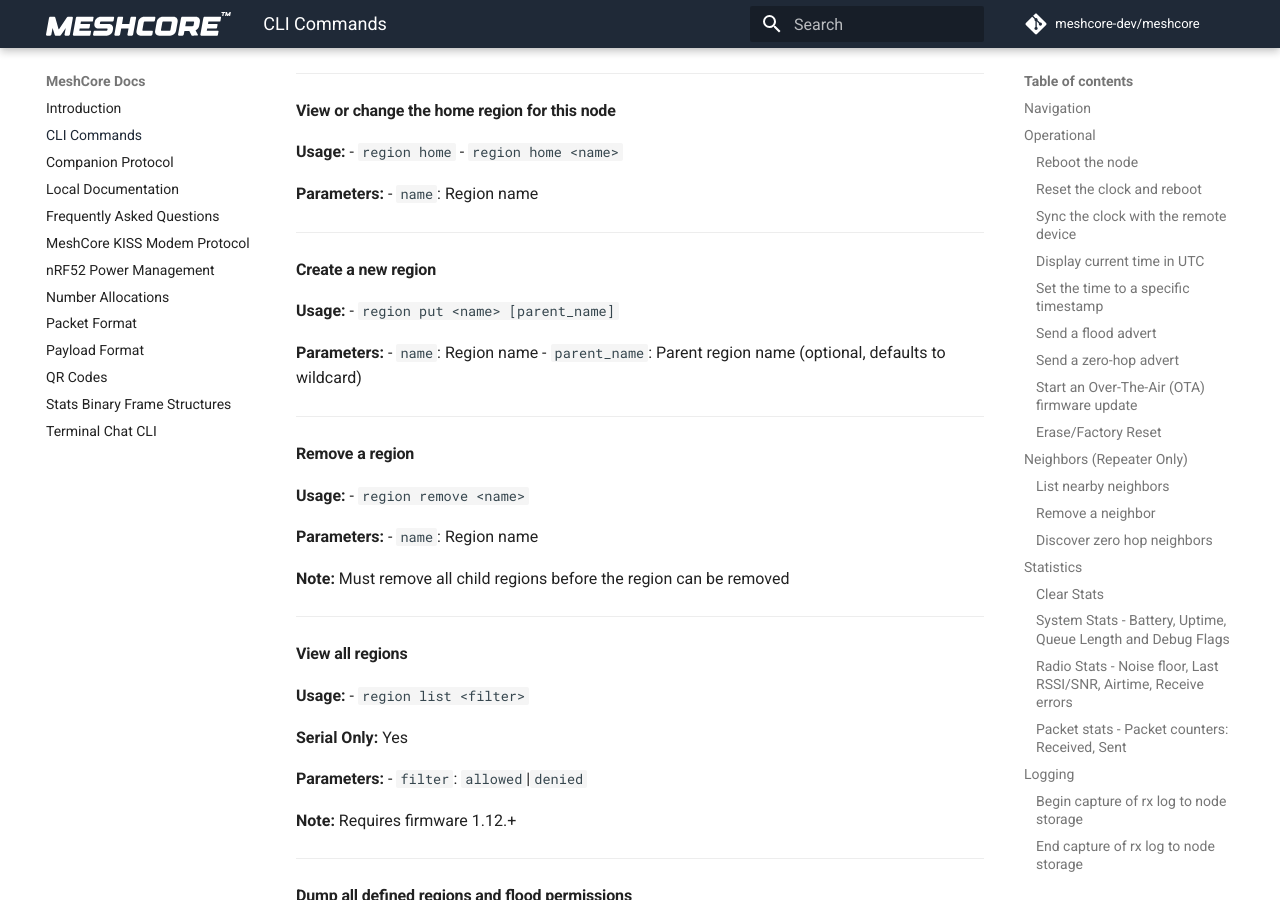
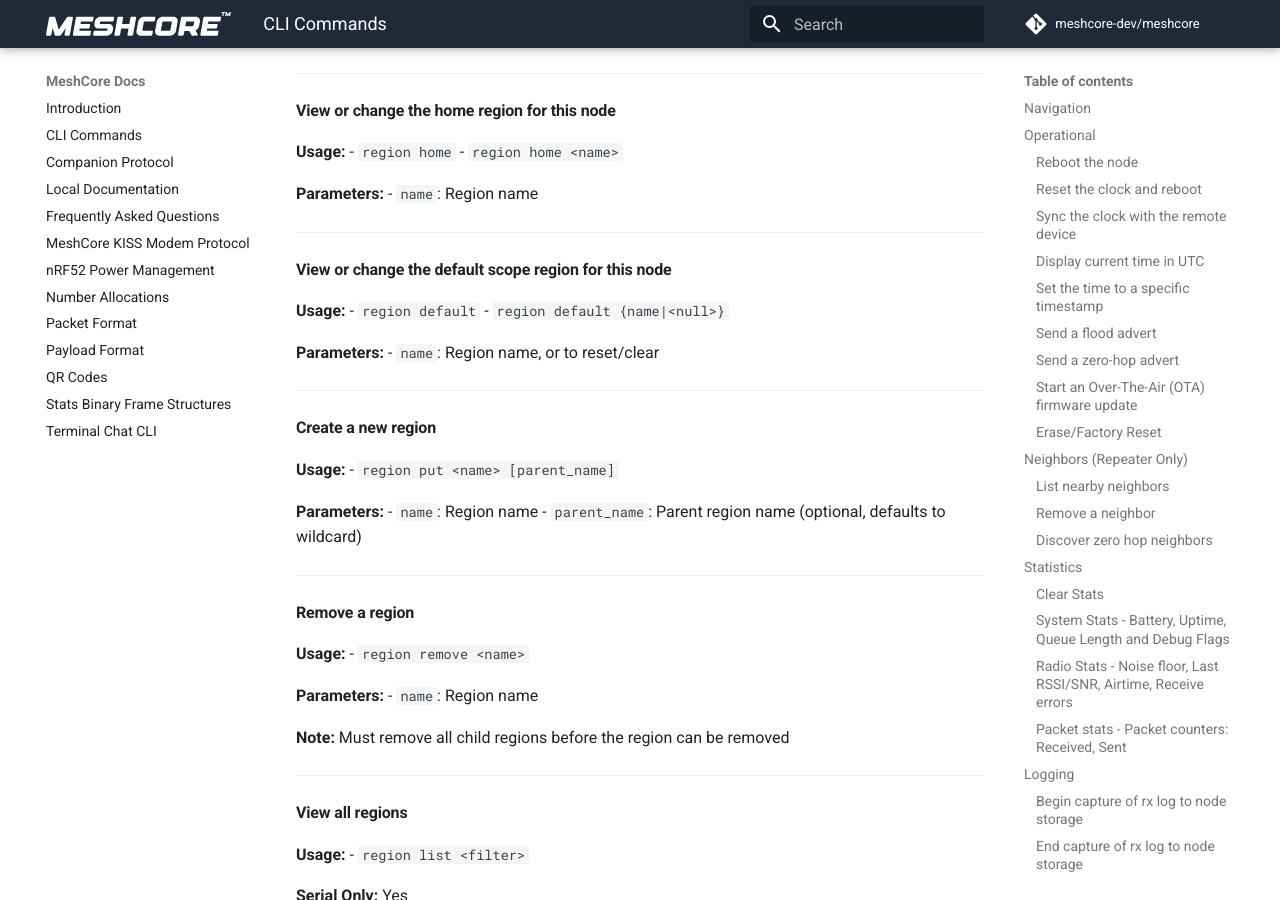
Before and after one commit to JacekVV/MeshCore-Hydra, an MkDocs documentation site: the page built from docs/cli_commands.md, in a window 1280 px wide and 900 px high, scrolled down 14054 px. Built offline with MkDocs 1.6.1 and Material for MkDocs 9.7.7, drawn with Linux system fonts in a browser that asks for light colours; comment, search, counter and statistics services are not loaded.

Commit message:
* doco: "region default"

```diff
--- a/docs/cli_commands.md
+++ b/docs/cli_commands.md
@@ -714,6 +714,16 @@ This document provides an overview of CLI commands that can be sent to MeshCore
 
 ---
 
+#### View or change the default scope region for this node
+**Usage:**
+- `region default`
+- `region default {name|<null>}`
+
+**Parameters:**
+- `name`: Region name,  or <null> to reset/clear
+
+---
+
 #### Create a new region
 **Usage:**
 - `region put <name> [parent_name]`
```
